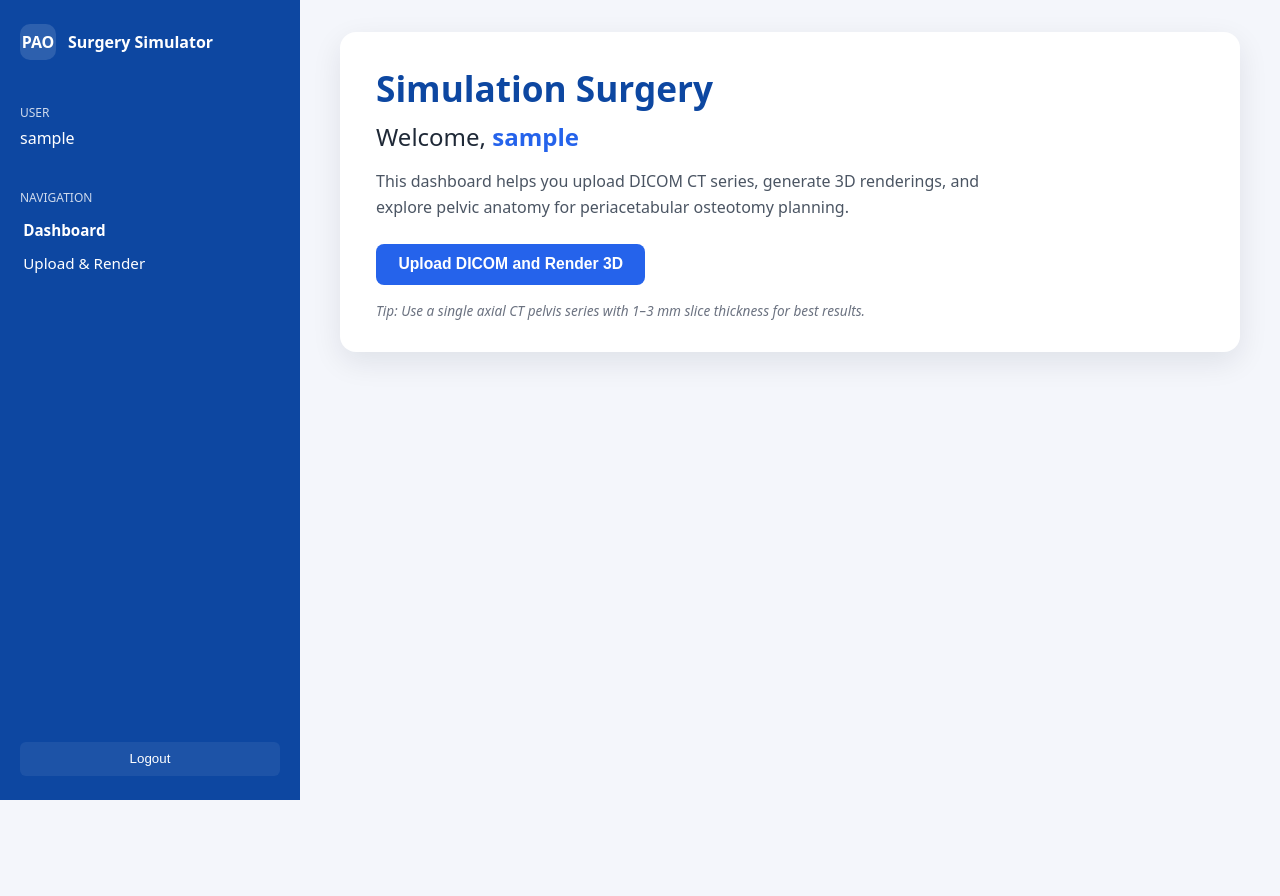
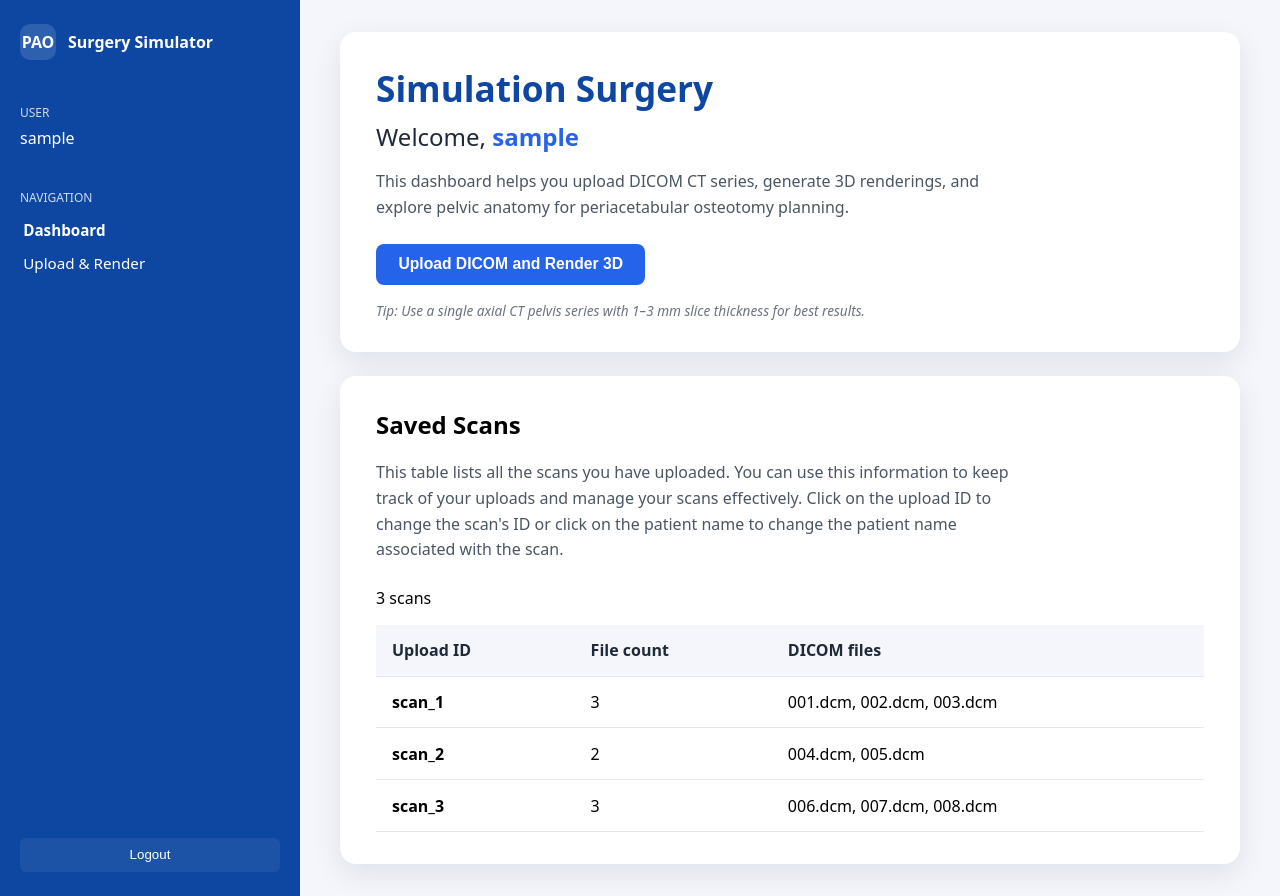
Before and after one commit to oss-slu/pao_surgery_simulator, a React (Create React App) app in the folder frontend/: page /dashboard in a window 1280 px wide. Before the commit the page ends 800 px from the top, so only its background shows below. Built offline with nearby package versions, Linux system fonts and the light colour scheme; no server answers; sample sign-in values are in the browser's storage.

Commit message:
added file saving for uploads and basic table  UI

```diff
--- a/frontend/src/pages/Dashboard.js
+++ b/frontend/src/pages/Dashboard.js
@@ -13,11 +13,24 @@ const API_BASE = process.env.REACT_APP_API_BASE || "http://127.0.0.1:5000";
  * Wraps the existing Sidebar, WelcomeSection, and UploadSection components.
  * Reads the logged-in username from localStorage (set by Login page).
  * On logout, clears localStorage and navigates back to /login.
+ *
+ * Now includes a callback to handle successful uploads, which updates the scan list in memory.
  */
 function Dashboard() {
     const navigate = useNavigate();
     const [showUpload, setShowUpload] = useState(false);
     const [username, setUsername] = useState("");
+    const [scans, setScans] = useState([
+        { name: "scan_1", files: ["001.dcm", "002.dcm", "003.dcm"] },
+        { name: "scan_2", files: ["004.dcm", "005.dcm"] },
+        { name: "scan_3", files: ["006.dcm", "007.dcm", "008.dcm"] },
+    ]);
+    const handleUploadComplete = (fileNames) => {
+        setScans((previous) => [
+            ...previous,
+            { name: `scan_${previous.length + 1}`, files: [...fileNames] },
+        ]);
+    };
 
     useEffect(() => {
         const stored = localStorage.getItem("username");
@@ -42,6 +55,7 @@ function Dashboard() {
                     {showUpload ? (
                         <UploadSection
                             apiBase={API_BASE}
+                            onUploadComplete={handleUploadComplete}
                             onBack={() => setShowUpload(false)}
                         />
                     ) : (
@@ -50,10 +64,58 @@ function Dashboard() {
                             onUploadClick={() => setShowUpload(true)}
                         />
                     )}
+                    {!showUpload && <section
+                        className="welcome-card"
+                        aria-labelledby="patient-scans-heading"
+                        style={{ marginTop: "1.5rem" }}
+                    >
+                        <h2 id="patient-scans-heading" style={{ marginTop: 0 }}>
+                            Saved Scans
+                        </h2>
+                        <p className="welcome-text" id="patient-scans-description">
+                            This table lists all the scans you have uploaded. You can use this information to keep track of your uploads
+                            and manage your scans effectively. Click on the upload ID to change the scan's ID or click on the patient name
+                            to change the patient name associated with the scan.
+                        </p>
+                        <p role="status">{scans.length} scans</p>
+                        <div style={{ overflowX: "auto" }}>
+                            <table
+                                aria-labelledby="patient-scans-heading"
+                                aria-describedby="patient-scans-description"
+                                style={{ width: "100%", borderCollapse: "collapse", textAlign: "left" }}
+                            >
+                                <thead style={{ background: "#f4f6fb", color: "#1f2937" }}>
+                                    <tr>
+                                        <th scope="col" style={cellStyle}>Upload ID</th>
+                                        <th scope="col" style={cellStyle}>File count</th>
+                                        <th scope="col" style={cellStyle}>DICOM files</th>
+                                    </tr>
+                                </thead>
+                                <tbody>
+                                    {scans.map((scan) => (
+                                        <tr key={scan.name}>
+                                            <th scope="row" style={cellStyle}>{scan.name}</th>
+                                            <td style={cellStyle}>{scan.files.length}</td>
+                                            <td style={{ ...cellStyle, overflowWrap: "anywhere" }}>
+                                                <div style={{ maxHeight: "10rem", overflowY: "auto" }}>
+                                                    {scan.files.join(", ")}
+                                                </div>
+                                            </td>
+                                        </tr>
+                                    ))}
+                                </tbody>
+                            </table>
+                        </div>
+                    </section>}
                 </div>
             </main>
         </div>
     );
 }
+const cellStyle = {
+    padding: "0.9rem 1rem",
+    borderBottom: "1px solid #e5e7eb",
+    verticalAlign: "top",
+};
 
 export default Dashboard;
```
